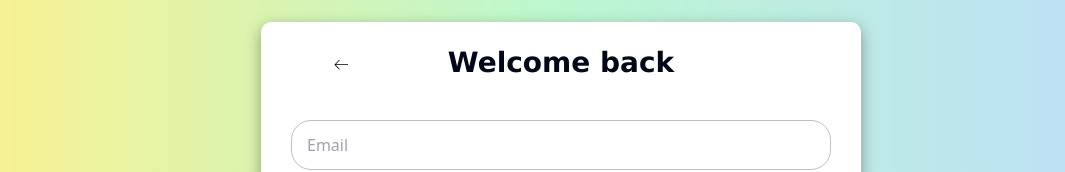
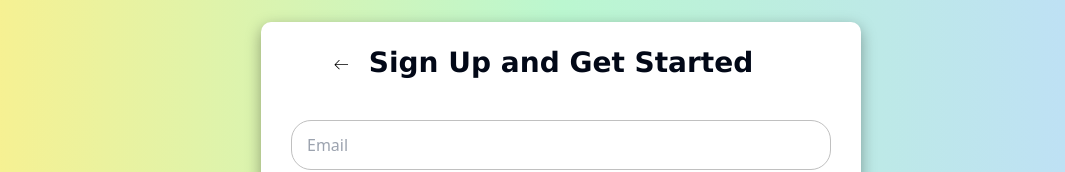
Before and after one commit to avhixorin/Medikeep-frontend, a React (Vite) app: page /sign-up in a window 1280 px wide. Shown: the top 172 px of the page, without its empty margins (79-1144 px from the left). Built offline with nearby package versions, Linux system fonts and the light colour scheme.

Commit message:
Refactor SignUpForm component to update the title text for sign up

```diff
--- a/src/components/Sign-Up/SignUpForm.tsx
+++ b/src/components/Sign-Up/SignUpForm.tsx
@@ -119,7 +119,7 @@
               <div className="absolute left-0">
                 <BackButton text={""} thickness={20} />
               </div>
-            <p className="sititle text-center w-full">Welcome back</p>
+            <p className="sititle text-center w-full">Sign Up and Get Started</p>
             </div>
 
           <form className="form grid gap-4 md:grid-cols-2" onSubmit={handleSubmit}>
```
